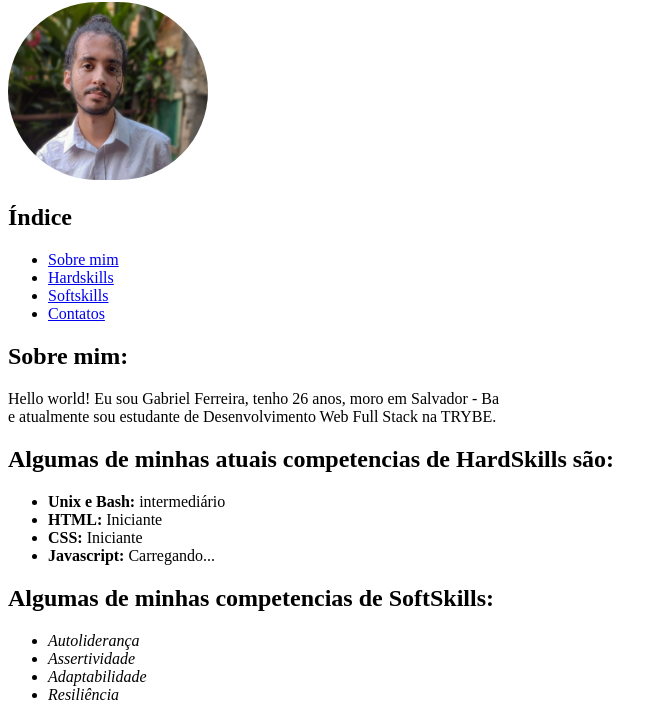
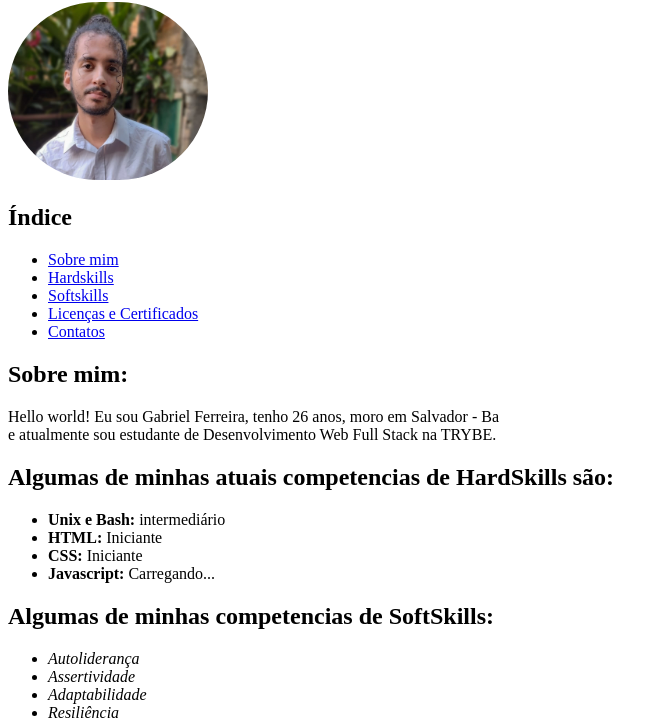
Before and after one commit to gabrielsfdev/gabrielsfdev.github.io, a plain HTML site: page index.html in a window 1280 px wide. Shown: the part 78-799 px from the top of the page, without its empty margins (0-667 px from the left). Drawn offline with Linux system fonts and the light colour scheme.

Commit message:
inserção do indice licenças e certificados além de alteração da id de sobre mim para about me

```diff
--- a/index.html
+++ b/index.html
@@ -13,13 +13,14 @@
     </header>
     <img id="profileimg" src="perfprof2.jpeg" alt="Foto perfil Gabriel" width="220px" >
     <h2>Índice</h2>
-        <ul><li><a href="#sobremim"> Sobre mim</a></li>
+        <ul><li><a href="#aboutme"> Sobre mim</a></li>
             <li><a href="#hardskills"> Hardskills</a></li>
             <li><a href="#softskills">Softskills</a></li>
+            <li><a href="#certificates">Licenças e Certificados</a></li>
             <li><a href="#contatos">Contatos</a></li>
         </ul>
     <div>
-        <h2 id="sobremim">Sobre mim:</h2>
+        <h2 id="aboutme">Sobre mim:</h2>
         <p>Hello world! Eu sou Gabriel Ferreira, tenho 26 anos, moro em Salvador - Ba <br> e atualmente sou estudante de Desenvolvimento Web Full Stack na TRYBE.
         </p>
         <h2 id="hardskills">Algumas de minhas atuais competencias de HardSkills são:</h2>
@@ -41,7 +42,7 @@
     </div>
 
     <div>
-        <h2>Licenças e certificados</h2>
+        <h2 id="certificates">Licenças e certificados</h2>
         <p><ul><li> <strong>Trybe: Desenvolvimento Web Full Stack 01/12 meses(em andamento)</strong><br>
                     Fundamentos de Desenvolvimento Web <br>
                     Desenvolvimento Front-end <br>
```
